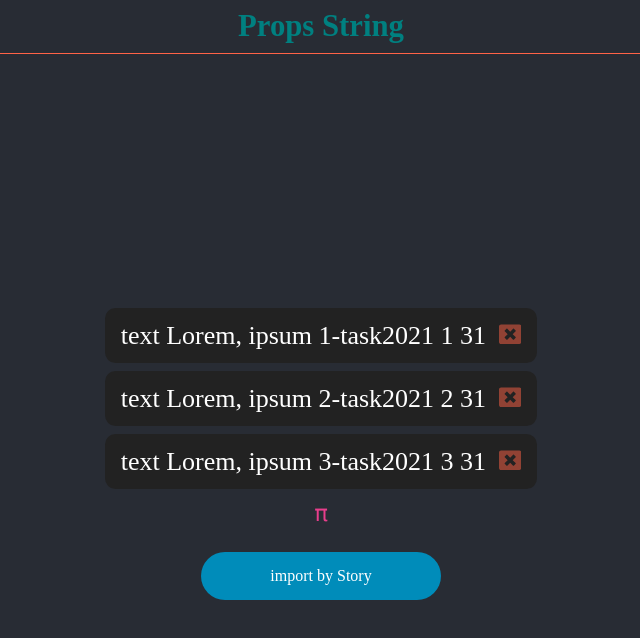
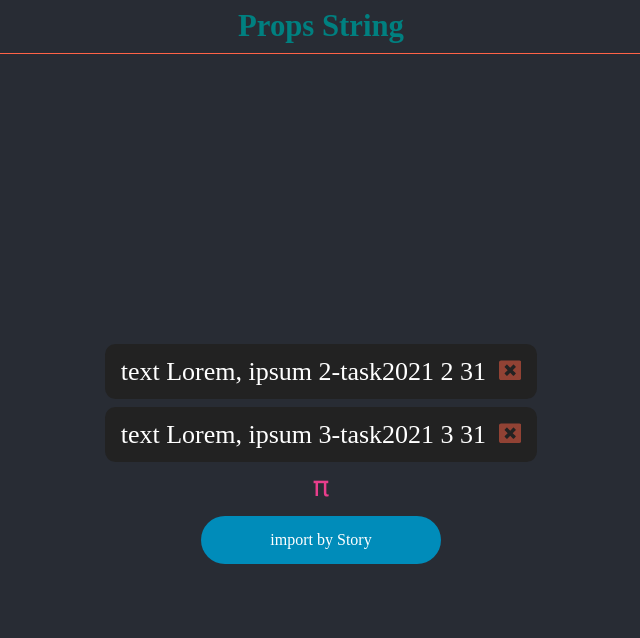
Before and after one commit to BoxPistols/SandBox, a React (Create React App) app: page / in a window 1280 px wide. Both pictures are taken after a click on the element 829 px from the left and 333 px from the top of the page. Shown: the top 638 px of the page, without its empty margins (319-959 px from the left). Built offline with nearby package versions, Linux system fonts and the light colour scheme.

Commit message:
Add Delete task use Filter   const deleteTask = (x) => {     setTasks(tasksList.filter((task) => task.id !== x))   }

```diff
--- a/src/App.jsx
+++ b/src/App.jsx
@@ -29,9 +29,11 @@ function App() {
     },
   ])
 
-  const onSearchID = (x) => {
-    console.log('on:', x)
+  // Delete Self List // set not self all component = self delete
+  const deleteTask = (x) => {
+    setTasks(tasksList.filter((task) => task.id !== x))
   }
+
   return (
     <div className="App">
       <Header title="Props String" />
@@ -41,14 +43,18 @@ function App() {
          * tasksList: useState Array Object&FunctoinName
          */}
         {/* onClickID(id) <- obj.id from Task */}
-        <Tasks list={tasksList} clickId={onSearchID} />
+        {tasksList.length > 0 ? (
+          <Tasks list={tasksList} clickId={deleteTask} />
+        ) : (
+          <h3>Do Append Task!</h3>
+        )}
         {/* <Btn color="tomato" text="Subit" /> */}
         {/* <Btn color="teal" text="Button!" /> */}
         {/* <Btn onClick={onAction2} /> */}
         {/* <img src={logo} className="App-logo" alt="logo" /> */}
-        <p>
+        <h2>
           <code>π</code>
-        </p>
+        </h2>
         <Button variant="primary">import by Story</Button>
       </header>
     </div>
--- a/src/Task.jsx
+++ b/src/Task.jsx
@@ -1,7 +1,7 @@
 import { FaWindowClose } from 'react-icons/fa'
 
 // Base Style Comp
-const Task = ({ obj, clickId }) => {
+const Task = ({ obj, clickId, nothing }) => {
   return (
     <div className="tasks fx-in fx-c">
       <p className="text">{obj.text}</p>
@@ -9,7 +9,7 @@ const Task = ({ obj, clickId }) => {
       <p className="close">
         <FaWindowClose
           color="tomato"
-          onClick={() => clickId(obj.day)} // include setting -> Click: ArrayObj(value)
+          onClick={() => clickId(obj.id)} // include setting -> Click: ArrayObj(value)
         />
       </p>
     </div>
--- a/src/Tasks.jsx
+++ b/src/Tasks.jsx
@@ -3,7 +3,7 @@
 import Task from './Task'
 
 // map from Task
-const Tasks = ({ list, clickId }) => {
+const Tasks = ({ list, clickId, nothing }) => {
   return (
     <>
       {list.map((task) => (
```
